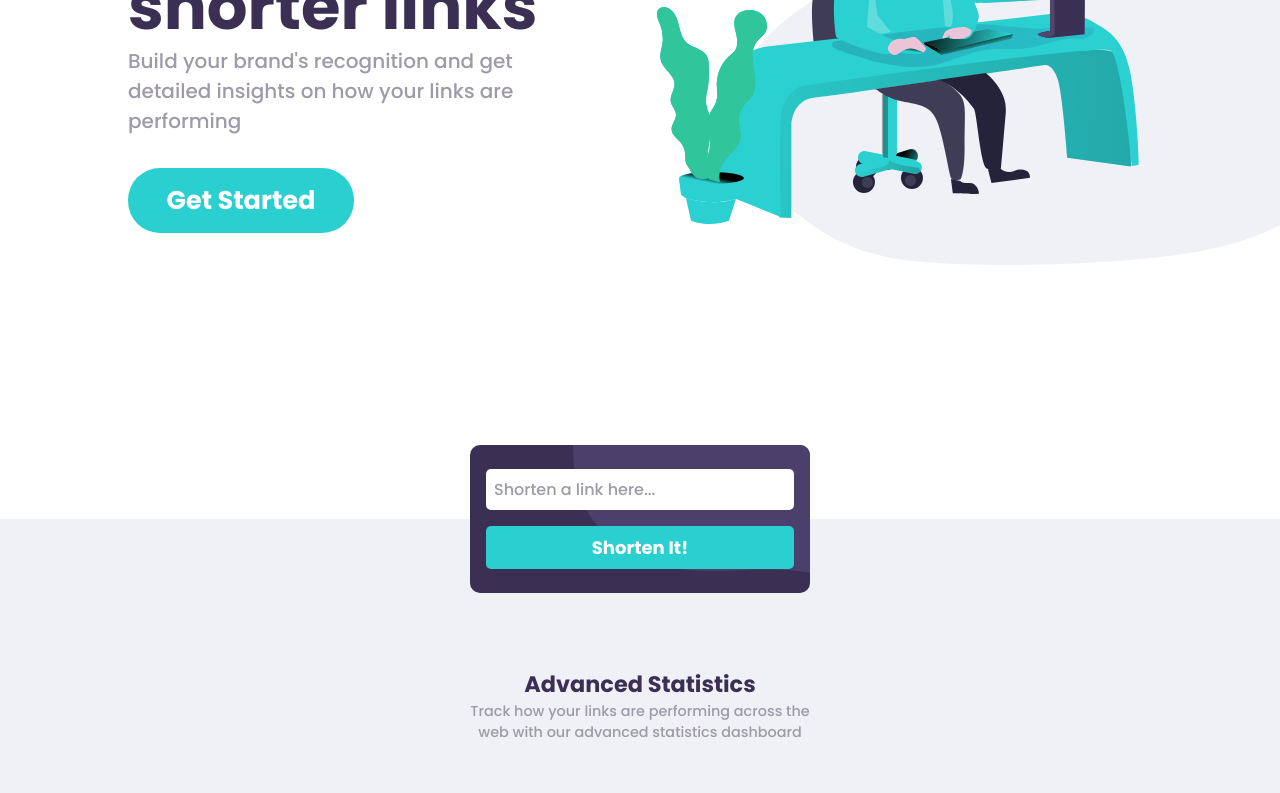
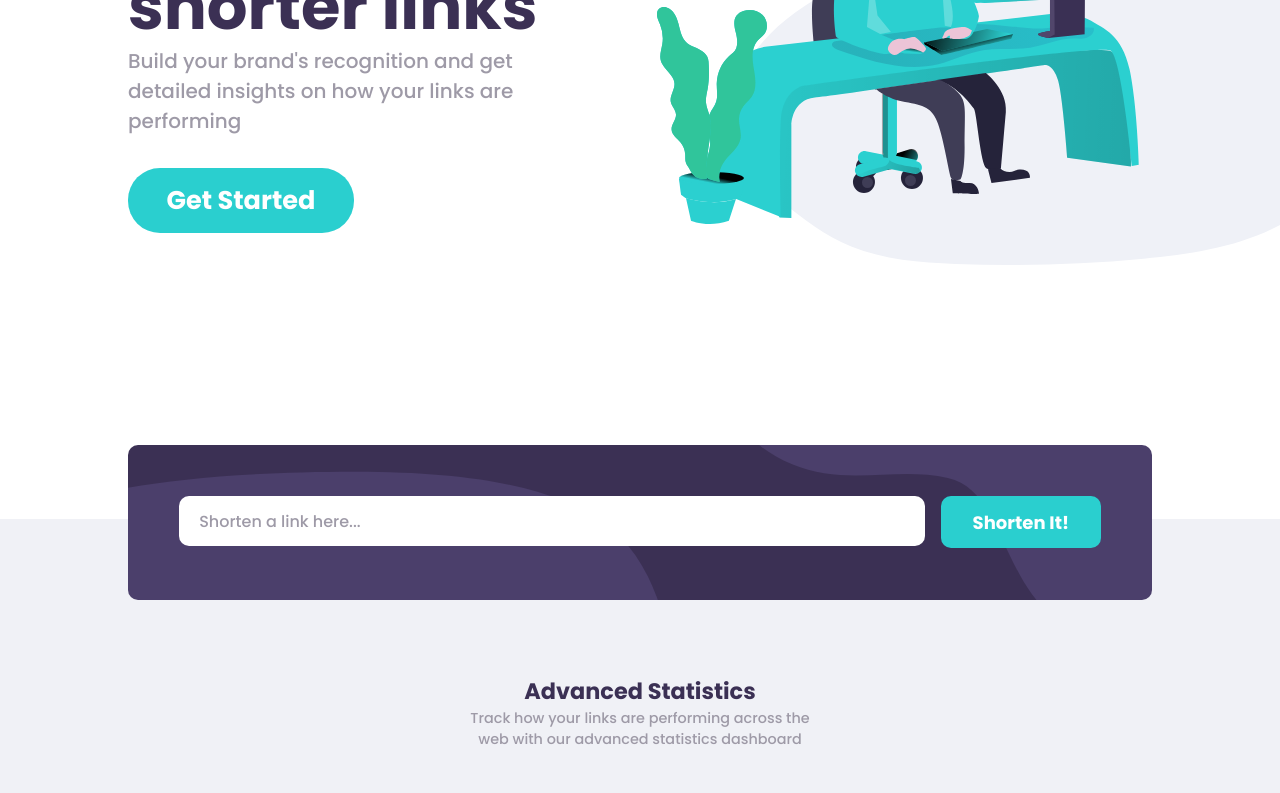
Before and after one commit to Aryan-Mi/URL-Shortener, a React (Vite) app: page / in a window 1280 px wide. Shown: the part 441-1234 px from the top of the page. Built offline with nearby package versions, Linux system fonts and the light colour scheme.

Commit message:
Made link input section responsive

```diff
--- a/src/components/LinkInput.tsx
+++ b/src/components/LinkInput.tsx
@@ -1,6 +1,5 @@
+import { useAPIState } from '@/api/useAPIState'
 import '@/styles/LinkInput.css'
-import shortenImg from '@assets/images/bg-shorten-mobile.svg'
-import { useAPIState } from '@/api/useAPIState'
 import ShortLink from './ShortLink'
 
 function LinkInput() {
@@ -10,8 +9,7 @@ function LinkInput() {
   return (
     <div className="links">
       <div className="link-input-wrapper">
-        <img className="bg-link-input" src={shortenImg} />
-        <div>
+        <div className="input-container">
           <input
             value={longURL}
             onChange={(e) => setLongURL(e.target.value)}
--- a/src/components/ShortLink.tsx
+++ b/src/components/ShortLink.tsx
@@ -23,7 +23,7 @@ function ShortLink({ longLink, shortLink }: Props) {
         <button
           onClick={handleCopy}
           className={`button btn-primary btn-square ${
-            copied && 'btn-secondary'
+            copied ? 'btn-secondary' : ''
           }`}
         >
           {copied ? 'Copied!' : 'Copy'}
--- a/src/styles/Hero.css
+++ b/src/styles/Hero.css
@@ -80,7 +80,3 @@
     transform: translateX(15%);
   }
 }
-
-/* TODO: add desktop styling */
-/* .hero-img {
-} */
--- a/src/styles/LinkInput.css
+++ b/src/styles/LinkInput.css
@@ -19,6 +19,9 @@
   flex-direction: column;
   gap: 1rem;
   padding: 1.5rem 1rem;
+  background-image: url('@assets/images/bg-shorten-mobile.svg');
+  background-repeat: no-repeat;
+  background-position: right top;
 }
 
 .link-input-wrapper > * {
@@ -64,3 +67,53 @@
   top: 0;
   right: 0;
 }
+
+@media only screen and (width >= 600px) {
+  .link-input-wrapper {
+    display: flex;
+    position: relative;
+    flex-direction: row;
+    width: 80vw;
+    padding: max(5%, 2rem) max(5%, 2rem);
+    background-image: url('@assets/images/bg-shorten-desktop.svg');
+    background-repeat: no-repeat;
+    background-size: cover;
+  }
+
+  .input-container {
+    flex: 5;
+    position: relative;
+  }
+
+  .link-input {
+    border-radius: var(--br-round-square);
+    padding-block: 0.8rem;
+    padding-left: 1.25rem;
+  }
+
+  .errorMessage {
+    position: absolute;
+    margin-top: 2%;
+    font-size: 0.8rem;
+  }
+
+  .link-input-wrapper button {
+    flex: 2;
+    padding-block: 0.8rem;
+    max-width: 10rem;
+    border-radius: var(--br-round-square);
+  }
+
+  .bg-link-input {
+    height: 123px;
+    object-fit: cover;
+    /* position: fixed; */
+    /* height: 100%; */
+    /* z-index: -10; */
+    /* inset: initial; */
+    /* top: 0; */
+    /* left: 0; */
+    /* right: 0; */
+    /* height: 100%; */
+  }
+}
--- a/src/styles/ShortLink.css
+++ b/src/styles/ShortLink.css
@@ -46,3 +46,41 @@
   margin: 1rem auto 0;
   transition: all ease-in-out 300ms;
 }
+
+@media only screen and (width >= 600px) {
+  .shortLink-wrapper {
+    width: 80vw;
+    display: flex;
+    align-items: center;
+    justify-content: center;
+    font-size: clamp(0.5rem, 2vw, 1rem);
+  }
+
+  .long-link {
+    flex: 4;
+    border: 0;
+    padding: 0;
+    overflow-y: hidden;
+  }
+
+  .short-link {
+    flex: 4;
+    display: flex;
+    margin: 0;
+    align-items: center;
+    gap: 1.5rem;
+    flex-wrap: wrap;
+  }
+
+  .short-link a {
+    flex: 3;
+    white-space: nowrap;
+    text-align: right;
+  }
+
+  .short-link button {
+    padding-inline: 0.5rem;
+    margin: 0;
+    flex: 1;
+  }
+}
```
